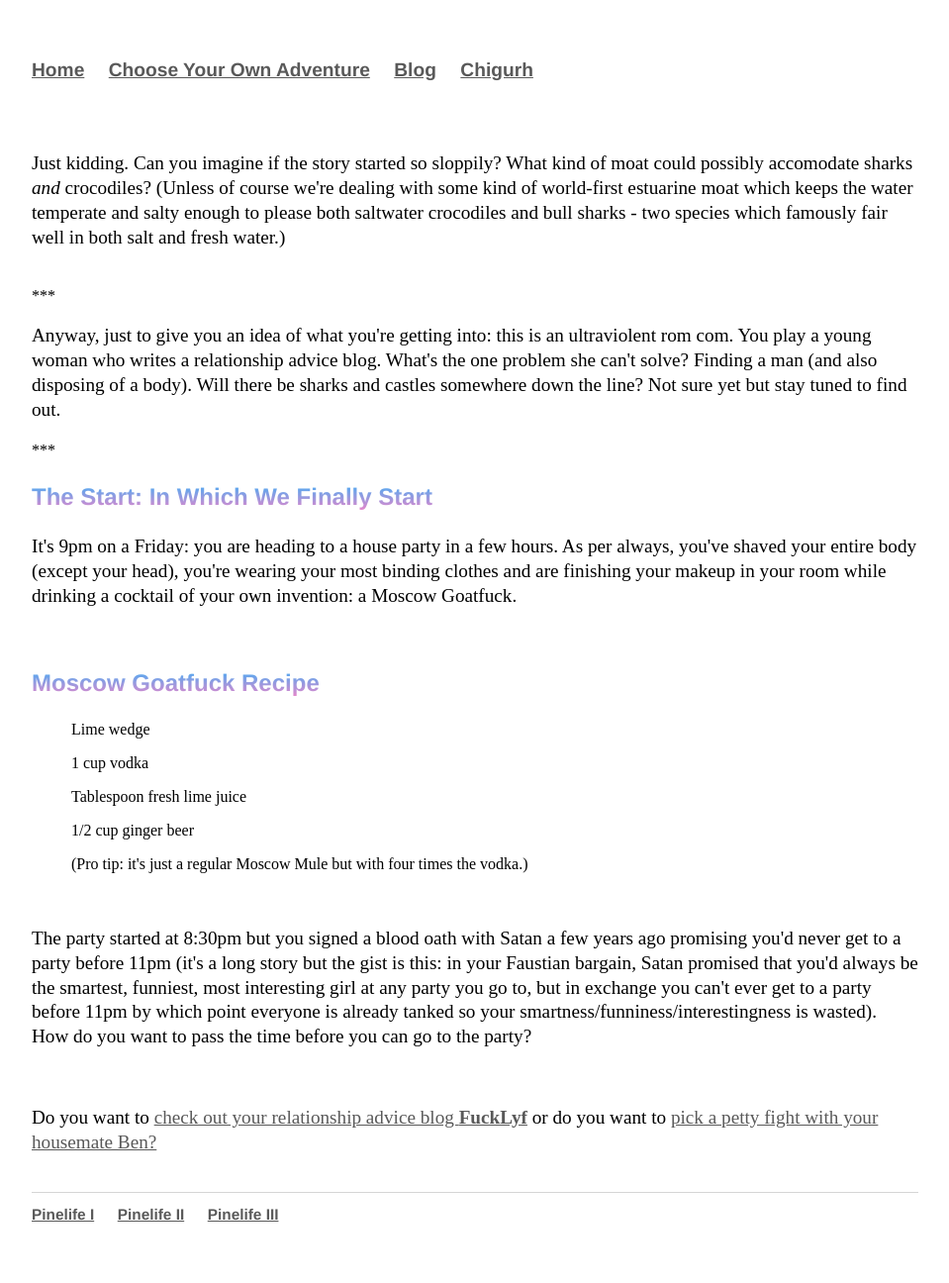
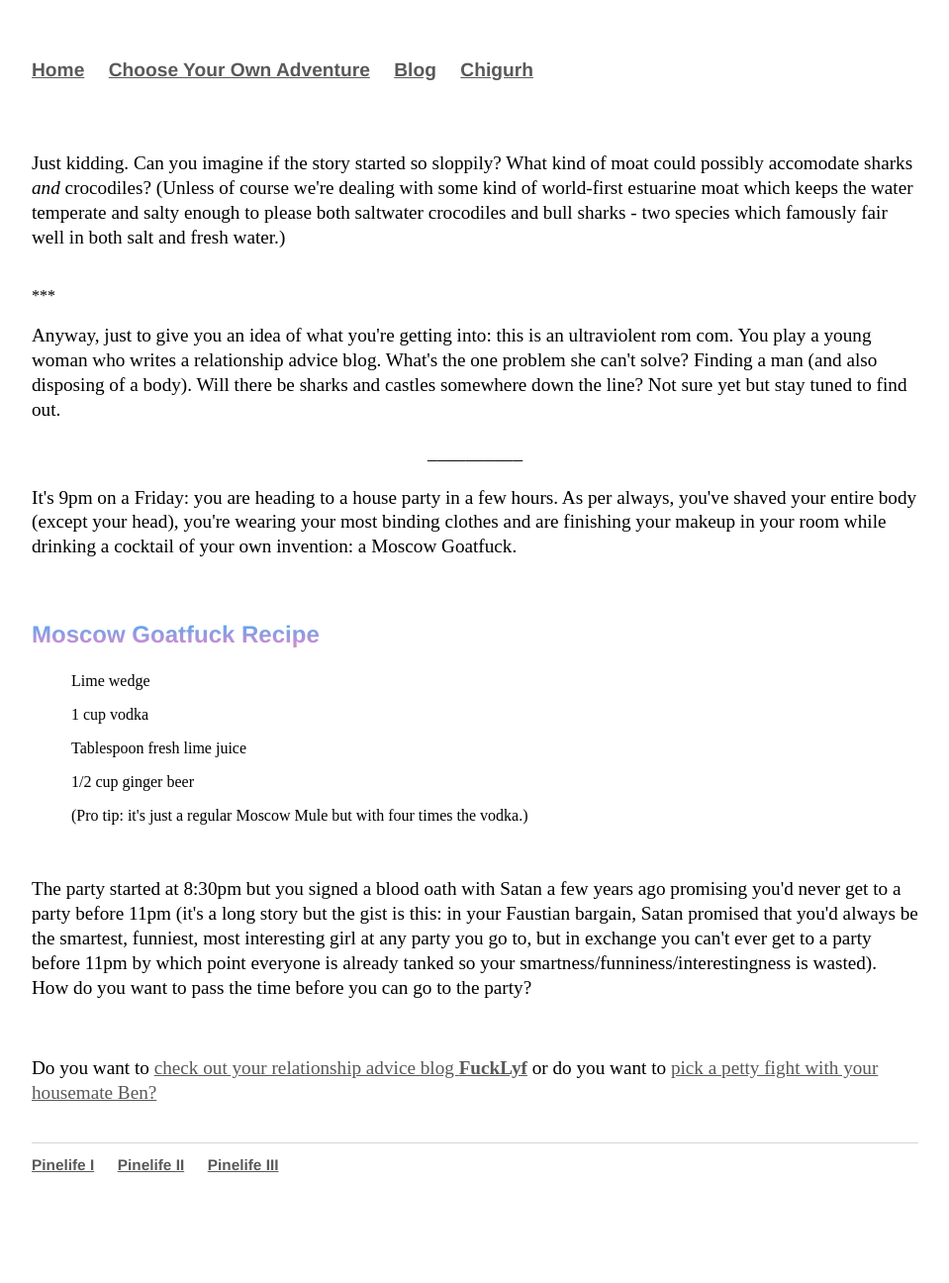
Before and after one commit to Pinelife/pinelife.github.io, a Jekyll site: the page built from Hellhole/Room1.html, in a window 1280 px wide. Shown: the whole page at 99% size, without its empty margins (160-1119 px from the left). Built offline with Jekyll 4.4.1, drawn with Linux system fonts in a browser that asks for light colours; after the commit the page ends 1246 px from its top, so only the background shows below that.

Commit message:
Update Room1.html

```diff
--- a/Hellhole/Room1.html
+++ b/Hellhole/Room1.html
@@ -10,8 +10,10 @@ title: Pinelife
 <br/>
 <p>Anyway, just to give you an idea of what you're getting into: this is an ultraviolent rom com. You play a young woman who writes a relationship advice blog. What's the one problem she can't solve? Finding a man (and also disposing of a body). Will there be sharks and castles somewhere down the line? Not sure yet but
  stay tuned to find out.</p>
-***
-<h3>The Start: In Which We Finally Start</h3>
+<p style="text-align:center" class="indented">
+__________
+</p>
+
 <p>
 It's 9pm on a Friday: you are heading to a house party in a few hours. As per always, you've shaved your entire body (except your head),
  you're wearing your most binding clothes and are finishing your makeup in your room while drinking a cocktail of your own invention: a Moscow Goatfuck.</p>
```
